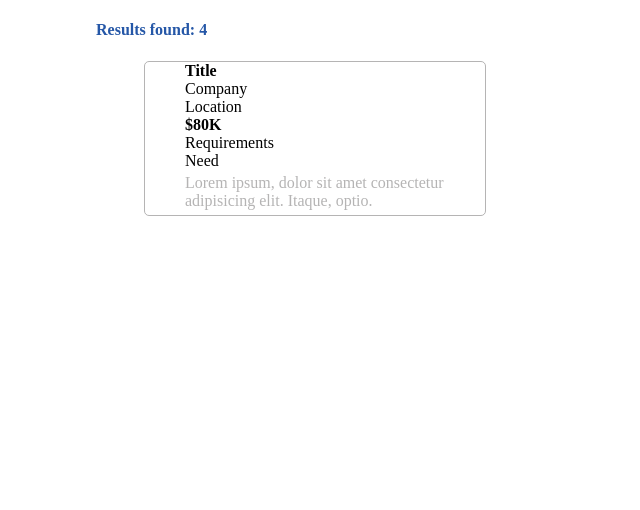
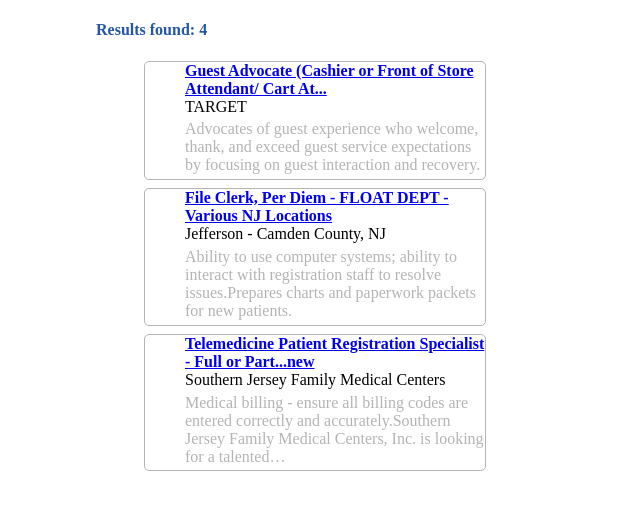
Before and after one commit to sprinzs123/indeed-job-filter, a Flask app: page /results in a window 1280 px wide. Shown: the top 510 px of the page, without its empty margins (0-640 px from the left). Run offline with Flask 2, Linux system fonts and the light colour scheme.

Commit message:
if statements works in templates

```diff
--- a/Desktop/PycharmProjects/job/connected_scrape.py
+++ b/Desktop/PycharmProjects/job/connected_scrape.py
@@ -36,7 +36,7 @@ class LinkedList(object):
         if self.head is None:
             return False
         else:
-            all_results = {}
+            all_results = []
             current_node = self.head
             count = 0
             while current_node:
@@ -44,7 +44,7 @@ class LinkedList(object):
                            'requirements': current_node.requirements, 'summary': current_node.summary,
                            'location': current_node.location, 'company': current_node.company,
                            'link': current_node.link}
-                all_results.update({count: one_job})
+                all_results.append(one_job)
                 count += 1
                 current_node = current_node.next
             return all_results
@@ -145,7 +145,7 @@ def all_data(input_url, title_filters, requirements_filters, summary_filters):
 
         # filtering items/getting final result of the that is going to be passed into flask for display
         # final output is lists of lists
-        print(item_list.item_count())
+        # print(item_list.item_count())
         return item_list.final_results()
 
 
@@ -179,5 +179,8 @@ def get_valid_urls(initial_url):
 
 # testing items to validate data
 test_url = 'https://www.indeed.com/jobs?q=computer&l=Marlton%2C+NJ&jt=parttime'
-all_data(test_url, None, None, None)
-# print(get_valid_urls(test_url))
+print(all_data(test_url, None, None, None))
+
+# test data that is pulled up with script
+# need for flask template testing
+dummy_items = [{'title': 'Guest Advocate (Cashier or Front of Store Attendant/ Cart At...', 'date': '30+ days ago', 'requirements': None, 'summary': 'Advocates of guest experience who welcome, thank, and exceed guest service expectations by focusing on guest interaction and recovery.', 'location': None, 'company': 'TARGET', 'link': 'https://www.indeed.com/rc/clk?jk=cf52b8bd0296e902&fccid=15f43d82dc901ff2&vjs=3'}, {'title': 'File Clerk, Per Diem - FLOAT DEPT - Various NJ Locations', 'date': '9 days ago', 'requirements': None, 'summary': 'Ability to use computer systems; ability to interact with registration staff to resolve issues.Prepares charts and paperwork packets for new patients.', 'location': None, 'company': 'Jefferson - Camden County, NJ', 'link': 'https://www.indeed.com/rc/clk?jk=c8bb4eb33d1bb4ea&fccid=cce48ad42816872f&vjs=3'}, {'title': 'Telemedicine Patient Registration Specialist - Full or Part...new', 'date': '7 days ago', 'requirements': None, 'summary': 'Medical billing - ensure all billing codes are entered correctly and accurately.Southern Jersey Family Medical Centers, Inc. is looking for a talented…', 'location': None, 'company': 'Southern Jersey Family Medical Centers', 'link': 'https://www.indeed.com/rc/clk?jk=539d96a1b7a174a2&fccid=92c7b089e7df7bc6&vjs=3'}]
--- a/Desktop/PycharmProjects/job/server_app.py
+++ b/Desktop/PycharmProjects/job/server_app.py
@@ -1,4 +1,5 @@
 from flask import Flask, render_template, request
+from connected_scrape import dummy_items
 
 
 app = Flask(__name__)
@@ -19,7 +20,10 @@ def home():
 
 @app.route('/results')
 def result():
-    return render_template('results.html')
+    all_items = dummy_items
+    # all_items = {'title': 'title', "item": 'item'}
+    # all_items = [1, 2, 3]
+    return render_template('results.html', items=all_items)
 
 
 if __name__ == '__main__':
--- a/Desktop/PycharmProjects/job/static/style.css
+++ b/Desktop/PycharmProjects/job/static/style.css
@@ -23,6 +23,15 @@ body{
         margin: 0 auto;
     }
 }
+.container{
+    width: 85%;
+    margin: 0 auto;
+}
+.home-page{
+    background-color: var(--lightGrey);
+    height: 100vh;
+}
+
 
 input{
     border-radius: 5px;
@@ -34,18 +43,12 @@ input:focus{
     border: 1px var(--inBlue) solid;
 }
 
-.home-page{
-    background-color: var(--lightGrey);
-}
 
-.initial-box, .filter-box, .project-info{
+.initial-box, .filter-box, .project-info-text{
     background-color: white;
     margin-bottom: 3em;
 }
-.container{
-    width: 85%;
-    margin: 0 auto;
-}
+
 
 .container-items{
     padding: 1em;
@@ -80,9 +83,8 @@ ul{
     border-radius: 5px;
     margin-left: 2px;
     background-color: rgb(199, 199, 199);
+}
 
-
-}
 .filter-items{
     display: block;
     padding-left: 0px;
@@ -105,7 +107,6 @@ ul{
 }
 
 
-
 /* result styles */
 .result-page{
     background-color: white;
--- a/Desktop/PycharmProjects/job/templates/home.html
+++ b/Desktop/PycharmProjects/job/templates/home.html
@@ -20,7 +20,7 @@
                 <!-- filter box -->
         <div class="filter-box">
             <div class="container-items">
-                <h4>Filters</h4>
+                <h4>Exact search</h4>
                 <div class="all-search">
                     <div class="search-box">
                         <div class="title-box">
@@ -56,9 +56,7 @@
                         </div>
                     </div>
                 </div>
-
             </div>
-
         </div>
         <!-- submit btn -->
         <button class='submit-btn'>Get results</button>
--- a/Desktop/PycharmProjects/job/templates/results.html
+++ b/Desktop/PycharmProjects/job/templates/results.html
@@ -1,18 +1,41 @@
 {% extends 'base.html' %}
 {% block content %}
+
 <div class="container result-page">
     <h4>Results found: 4</h4>
     <ul class='search-results'>
         <li class="result">
+            {% for item in items%}
             <ul class='job-description'>
-                <li class='title'><b>Title</b></li>
-                <li>Company</li>
-                <li>Location</li>
-                <li><b>$80K</b></li>
-                <li>Requirements</li>
-                <li>Need</li>
-                <li class='job-describe'>Lorem ipsum, dolor sit amet consectetur adipisicing elit. Itaque, optio.</li>
+                <!-- if statement to make sure NONE is not displayed if data is not present -->
+                {% if item.location%}
+                <li>{{ item.location }}</li>
+                {% endif %}
+
+
+                {% if item.title%}
+                <li class='title'><b><a href="{{ item.link}}">{{ item.title }}</a></b></li>
+                {% endif %}
+
+                {% if item.company%}
+                <li>{{ item.company }}</li>
+                {% endif %}
+
+                {% if item.location%}
+                <li>{{ item.location }}</li>
+                {% endif %}
+
+                {% if item.requirements%}
+                <li>{{ item.requirements }}</li>
+                {% endif %}
+
+                {% if item.summary%}
+                <li class='job-describe'>{{ item.summary }}</li>
+                {% endif %}
+
             </ul>
+            {% endfor %}
+
 
         </li>
     </ul>
```
